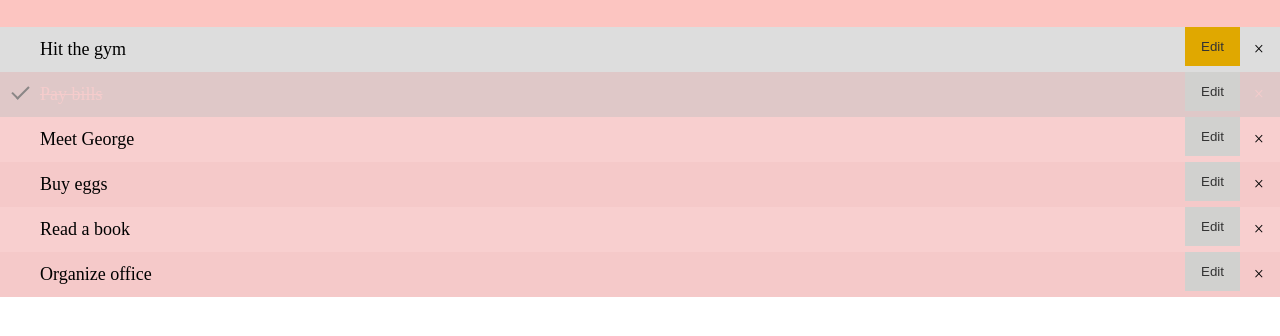
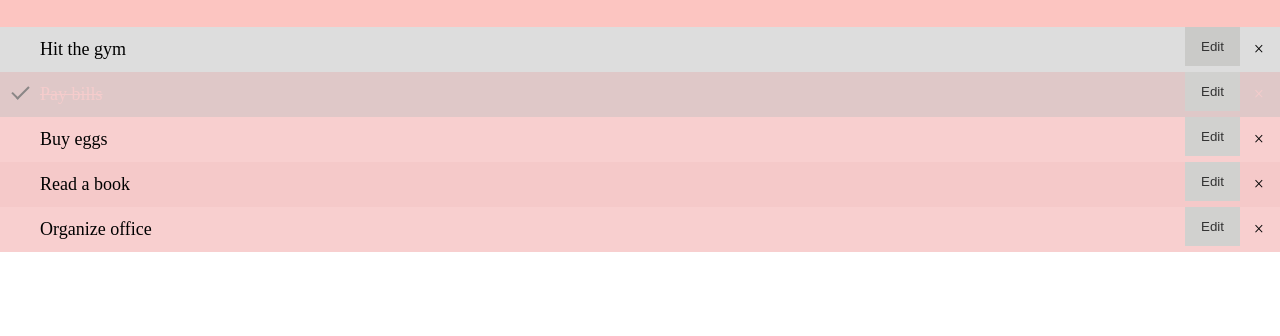
Before and after one commit to Hyren2201/todo.YARES, a plain HTML site: page index.html in a window 1280 px wide. In both pictures the pointer is over the button 1212 px from the left and 154 px from the top of the page. Shown: the part 108-444 px from the top of the page. Drawn offline with Linux system fonts and the light colour scheme.

Commit message:
edited file

```diff
--- a/index.html
+++ b/index.html
@@ -95,7 +95,7 @@ ul li.checked::before {
 
 /* Style the edit button hover effect */
 .edit:hover {
-  background-color: #e0a800;
+  background-color: #cacac8;
 }
 
 /* Style the header */
@@ -154,7 +154,6 @@ input {
 <ul id="myUL">
   <li>Hit the gym</li>
   <li class="checked">Pay bills</li>
-  <li>Meet George</li>
   <li>Buy eggs</li>
   <li>Read a book</li>
   <li>Organize office</li>
```
